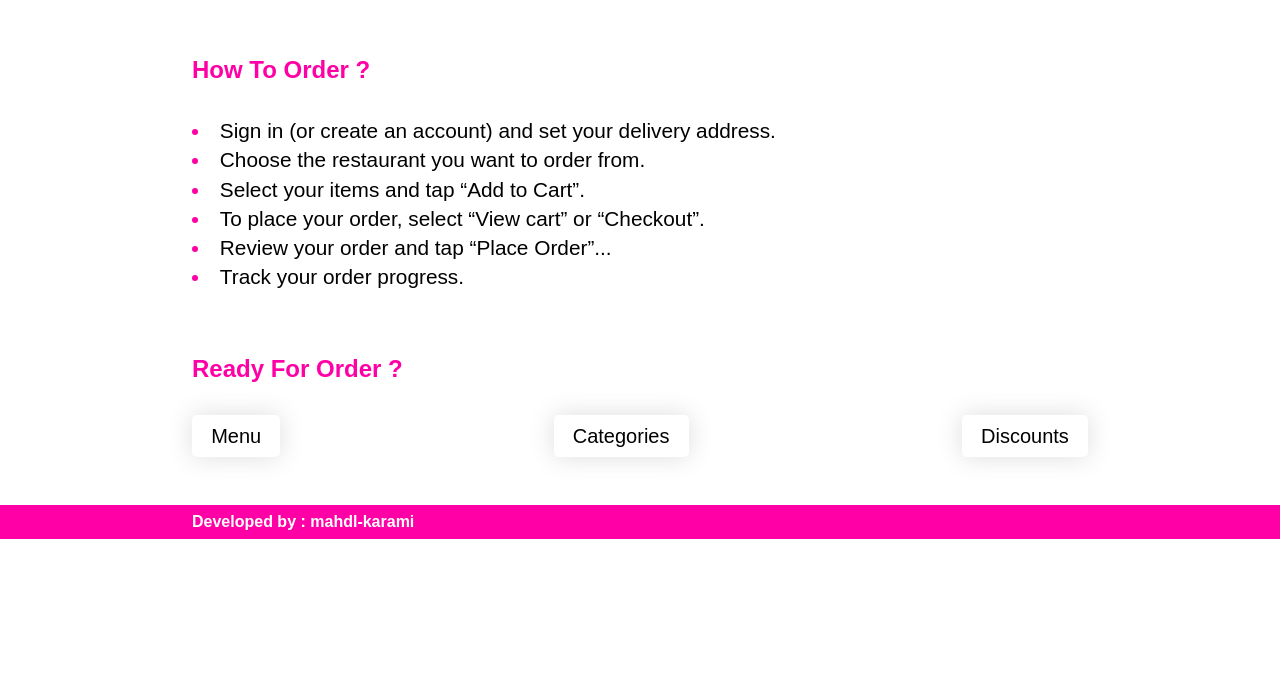
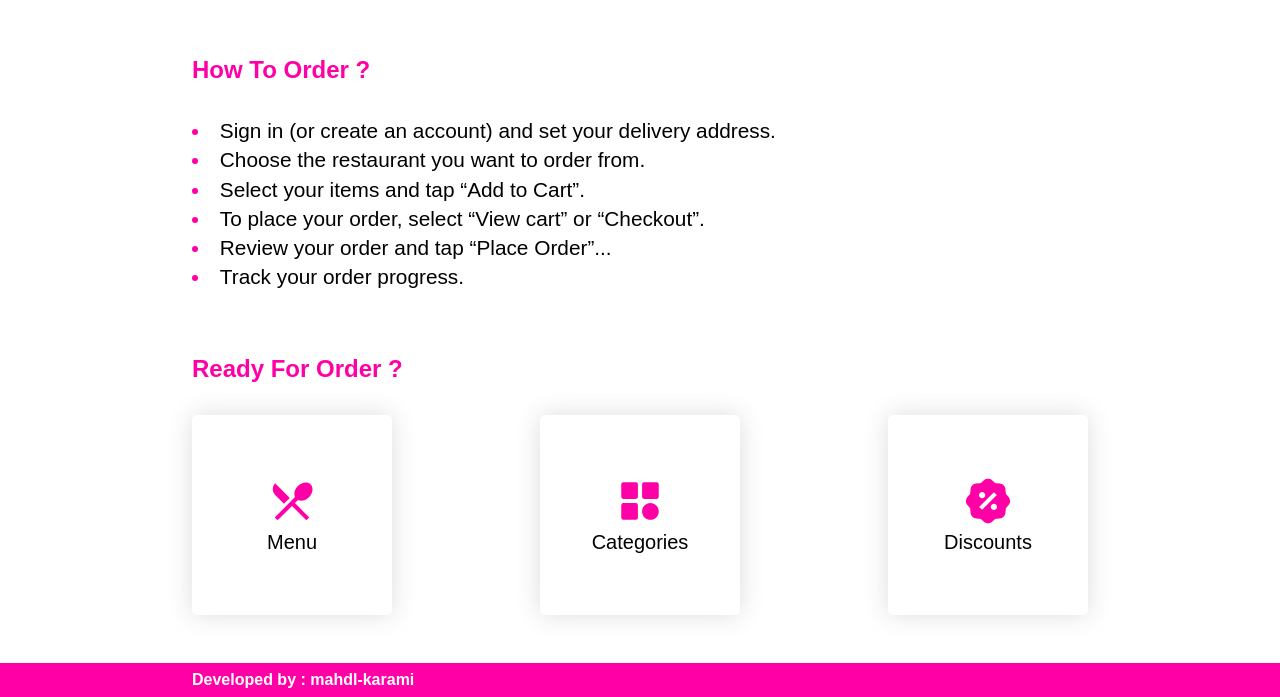
Before and after one commit to mahdl-karami/njs-snappfood, a Next.js app: page / in a window 1280 px wide. Shown: the part 1354-2051 px from the top of the page. Before the commit the page ends 1893 px from the top, so only its background shows below. Built offline with nearby package versions, Linux system fonts and the light colour scheme.

Commit message:
edit homepage and food detailes

```diff
--- a/package.json
+++ b/package.json
@@ -12,7 +12,8 @@
     "json-server": "^1.0.0-beta.3",
     "next": "15.0.3",
     "react": "19.0.0-rc-66855b96-20241106",
-    "react-dom": "19.0.0-rc-66855b96-20241106"
+    "react-dom": "19.0.0-rc-66855b96-20241106",
+    "react-icons": "^5.3.0"
   },
   "devDependencies": {
     "eslint": "^8",
--- a/src/pages/index.js
+++ b/src/pages/index.js
@@ -16,7 +16,10 @@ import Choice from "@/icons/Choice";
 import Clock from "@/icons/Clock";
 // import images
 import bannerImg from "/public/images/banner.png";
-
+// import icons
+import { MdRestaurantMenu } from "react-icons/md";
+import { BiSolidCategory } from "react-icons/bi";
+import { RiDiscountPercentFill } from "react-icons/ri";
 const index = () => {
   return (
     <>
@@ -83,15 +86,24 @@ const index = () => {
       {/*//!  Site Map */}
       <h2 className="title">Ready For Order ? </h2>
       <div className={siteMap}>
+        <Link href={`/menu`}>
           <button className="btn">
-          <Link href={`/menu`}>Menu</Link>
+            <MdRestaurantMenu />
+            Menu
           </button>
+        </Link>
+        <Link href={`/categories`}>
           <button className="btn">
-          <Link href={`/categories`}>Categories</Link>
+            <BiSolidCategory />
+            Categories
           </button>
+        </Link>
+        <Link href={`/categories/all?discount=true`}>
           <button className="btn">
-          <Link href={`/categories/all?discount=true`}>Discounts</Link>
+            <RiDiscountPercentFill />
+            Discounts
           </button>
+        </Link>
       </div>
     </>
   );
--- a/src/pages/menu/[foodId].js
+++ b/src/pages/menu/[foodId].js
@@ -58,7 +58,7 @@ const FoodDetails = ({ params, food }) => {
               </div>
             ))}
           </div>
-          <button>Add to Cart</button>
+          <button className="btn btn-primary">Add to Cart</button>
         </div>
       </div>
     </div>
--- a/src/styles/Home.module.css
+++ b/src/styles/Home.module.css
@@ -73,5 +73,16 @@
 }
 .siteMap button {
   box-shadow: 0 0 25px #b9b9b97c;
-  padding: .6rem 1.2rem;
+  padding: 0.6rem 1.2rem;
+  display: flex;
+  flex-direction: column;
+  align-items: center;
+  justify-content: center;
+  width: 200px;
+  height: 200px;
 }
+.siteMap button svg {
+  font-size: 2.5em;
+  margin-bottom: 5px;
+  color: var(--primary);
+}
--- a/src/styles/globals.css
+++ b/src/styles/globals.css
@@ -57,6 +57,7 @@ a {
 }
 /* buttons */
 .btn {
+  cursor: pointer;
   width: fit-content;
   background: transparent;
   border: none;
```
Also changed, not shown: src/styles/DetailsPage.module.css (+2 -7 lines), 1 other file (tests, documents, lock files or other folders). Lines whose indentation alone changed are shown as unchanged.
